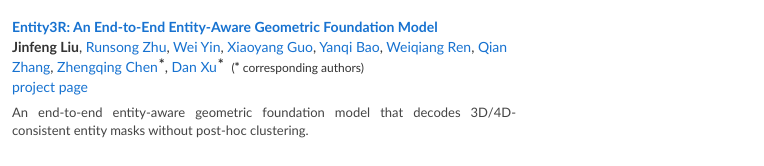
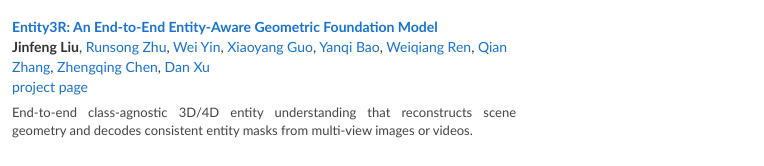
Before and after one commit to LiuJF1226/LiuJF1226.github.io, a plain HTML site: page index.html in a window 1280 px wide. Shown: the part 602-768 px from the top of the page, 516-1280 px from the left. Drawn offline with nearby package versions, Linux system fonts and the light colour scheme; some packages are replaced by stand-ins of ours; some icons are missing.

Commit message:
Revise the Entity3R publication blurb.

```diff
--- a/index.html
+++ b/index.html
@@ -171,13 +171,12 @@
               <a href="https://bbbbby-99.github.io/yanqibao.github.io/">Yanqi Bao</a>,
               <a href="https://openreview.net/profile?id=~Weiqiang_Ren2">Weiqiang Ren</a>,
               <a href="https://openreview.net/profile?id=~Qian_Zhang7">Qian Zhang</a>,
-              <a href="https://openreview.net/profile?id=~Zhengqing_Chen1">Zhengqing Chen</a><span class="co-first-mark">*</span>,
-              <a href="https://www.danxurgb.net/">Dan Xu</a><span class="co-first-mark">*</span>
-              <span class="co-first-note">(<span class="co-first-mark">*</span> corresponding authors)</span>
+              <a href="https://openreview.net/profile?id=~Zhengqing_Chen1">Zhengqing Chen</a>,
+              <a href="https://www.danxurgb.net/">Dan Xu</a>
               <br>
               <a href="https://liujf1226.github.io/Entity3R/">project page</a>
               <br>
-              <span class="paper-desc">An end-to-end entity-aware geometric foundation model that decodes 3D/4D-consistent entity masks without post-hoc clustering.</span>
+              <span class="paper-desc">End-to-end class-agnostic 3D/4D entity understanding that reconstructs scene geometry and decodes consistent entity masks from multi-view images or videos.</span>
             </td>
           </tr>
 
```
